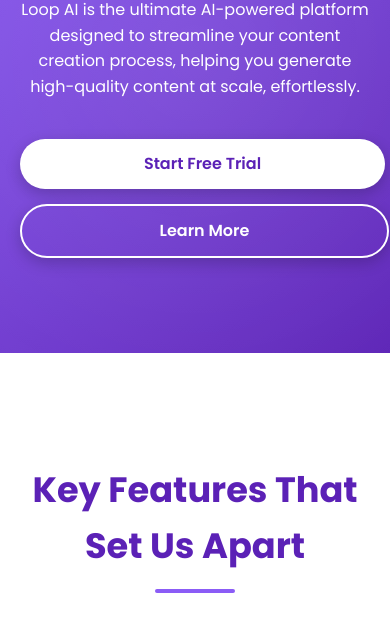
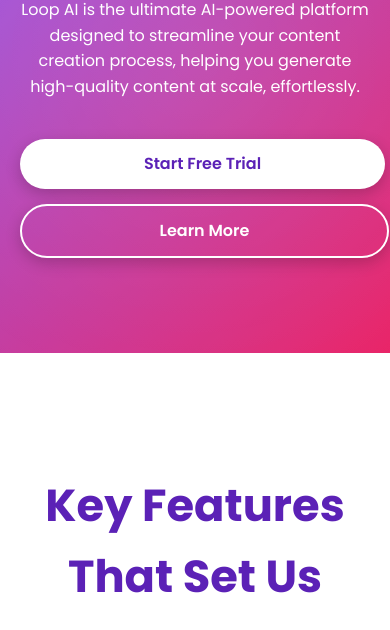
Before and after one commit to Cuwawah/Loop-Ai, a plain HTML site: page index.html in a window 390 px wide. Shown: the part 409-1039 px from the top of the page. Drawn offline with Linux system fonts and the light colour scheme.

Commit message:
Update index.html

```diff
--- a/index.html
+++ b/index.html
@@ -13,8 +13,9 @@
             --text-color: #333;
             --light-bg: #F9FAFB;
             --white: #FFFFFF;
-            --gradient-start: #8B5CF6;
-            --gradient-end: #5B21B6;
+            /* Updated gradient colors based on the image */
+            --gradient-start: #8B5CF6; /* Lighter Purple from original gradient */
+            --gradient-end: #E91E63; /* A vibrant pink/red to match the image */
         }
 
         body {
@@ -35,7 +36,7 @@
 
         /* Header */
         header {
-            background: linear-gradient to right, var(--gradient-start), var(--gradient-end));
+            background: linear-gradient(to right, var(--gradient-start), var(--gradient-end));
             color: var(--white);
             padding: 1rem 0;
             box-shadow: 0 2px 10px rgba(0, 0, 0, 0.1);
@@ -78,7 +79,8 @@
 
         /* Hero Section */
         .hero {
-            background: linear-gradient(135deg, var(--gradient-start), var(--gradient-end));
+            /* Updated background to match the image gradient */
+            background: linear-gradient(135deg, #8B5CF6, #E91E63); /* Purple to Vibrant Pink/Red */
             color: var(--white);
             padding: 80px 0;
             text-align: center;
@@ -483,16 +485,8 @@
                 font-size: 1rem;
             }
 
-            .features h2, .how-it-works h2, .testimonials h2, .cta h2 {
-                font-size: 2.2rem;
-            }
-
-            .feature-item, .step, .testimonial-item {
-                padding: 25px;
-            }
-
-            .footer-section {
-                text-align: center;
+            .btn-secondary {
+                margin-left: 0;
             }
         }
 
```
